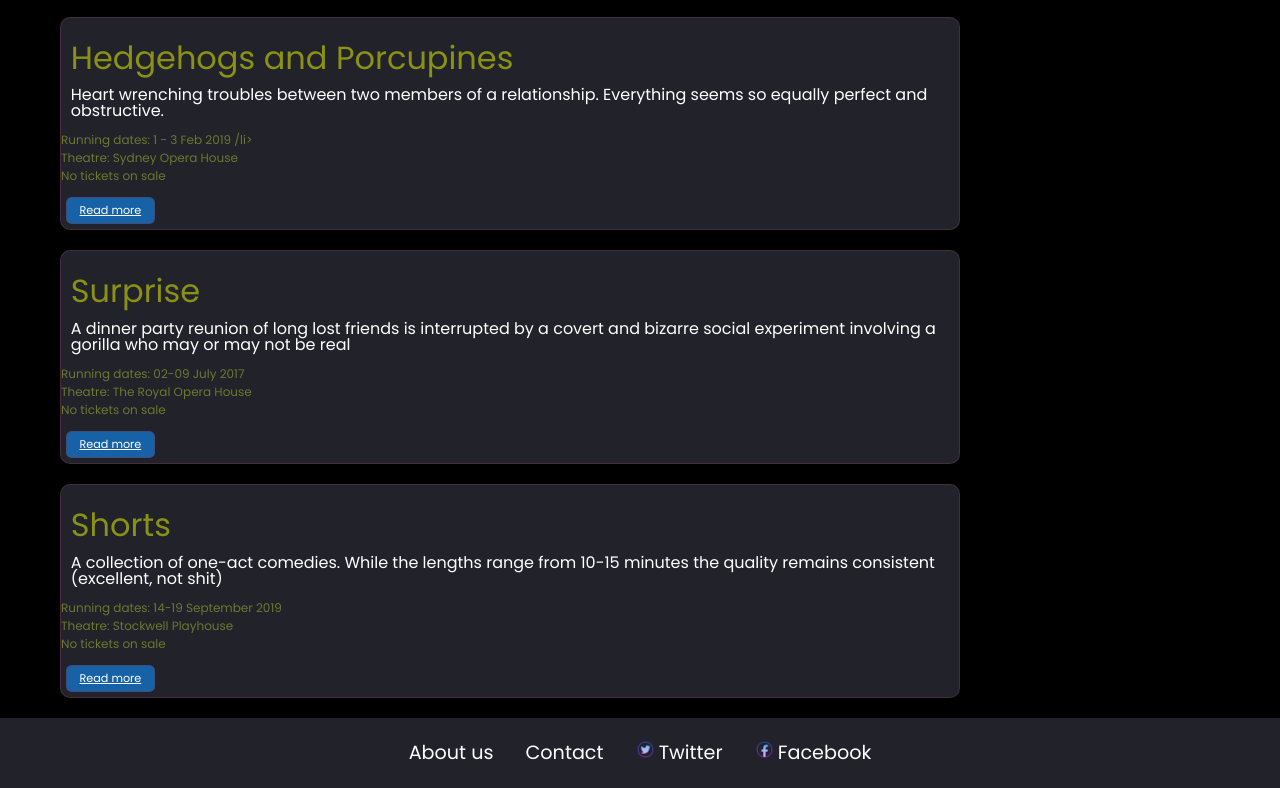
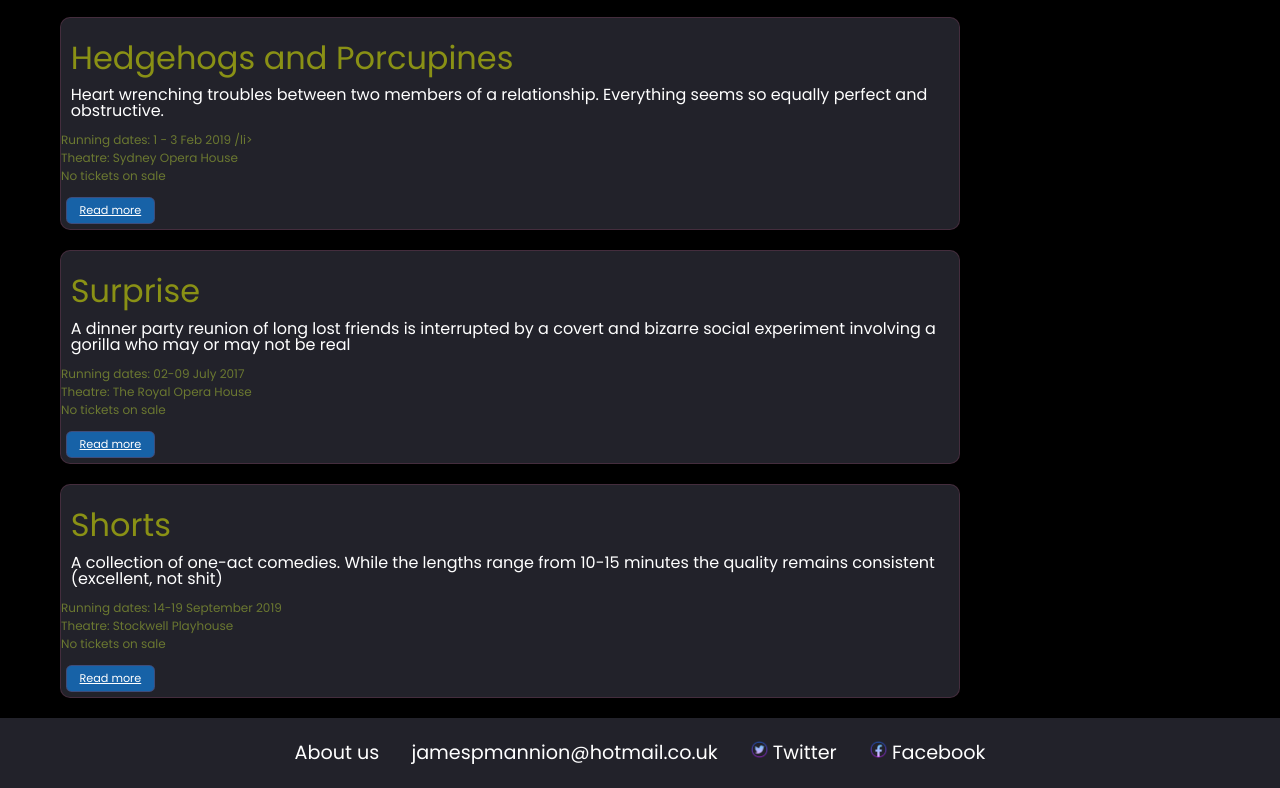
Before and after one commit to georgeorsler/Proto-1-JM-WEB, a plain HTML site: page plays.html in a window 1280 px wide. Shown: the part 450-1238 px from the top of the page. Drawn offline with Linux system fonts and the light colour scheme.

Commit message:
additional email added

```diff
--- a/plays.html
+++ b/plays.html
@@ -84,7 +84,7 @@
             <nav class="footer-nav">
                 <ul>
                     <li><a href="#">About us</a></li>
-                    <li><a href="#">Contact</a></li>
+                    <li><a href="#">jamespmannion@hotmail.co.uk</a></li>
                 </ul>
             </nav>
             <nav class="footer-nav">
```
Also changed, not shown: mites.html (line endings or trailing spaces).
